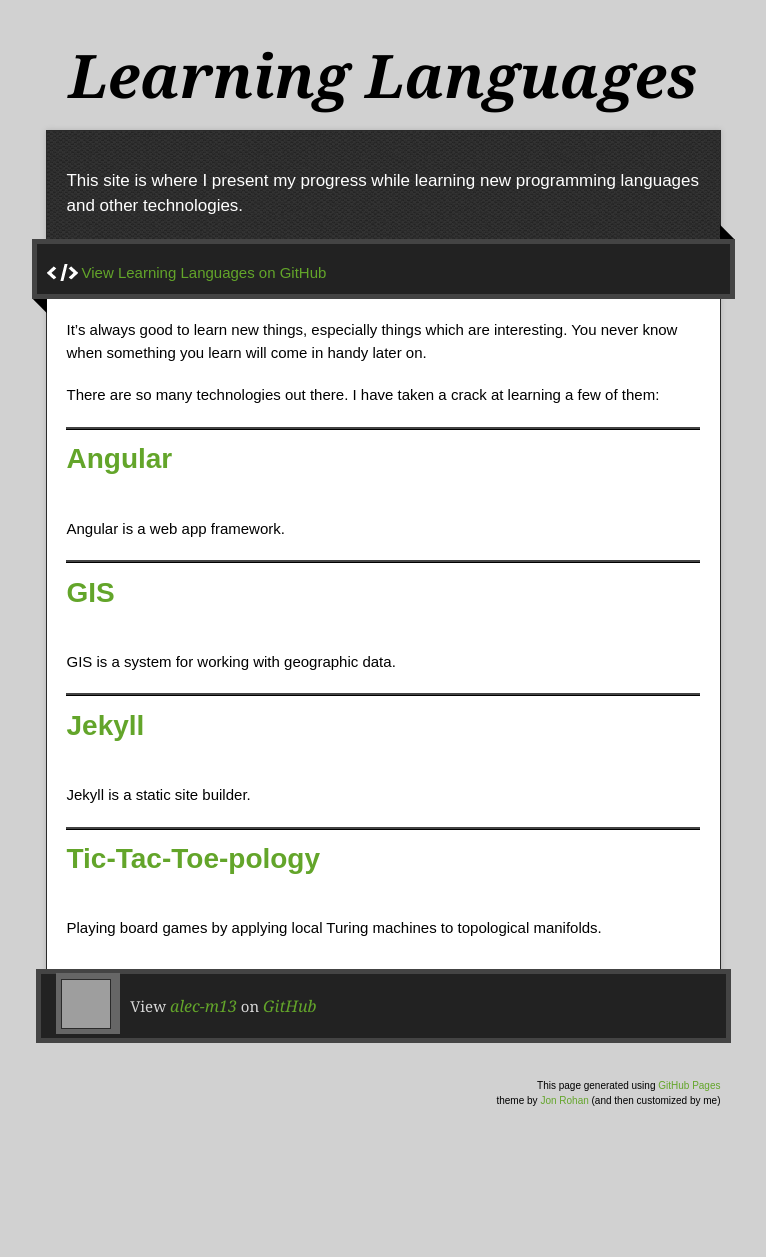
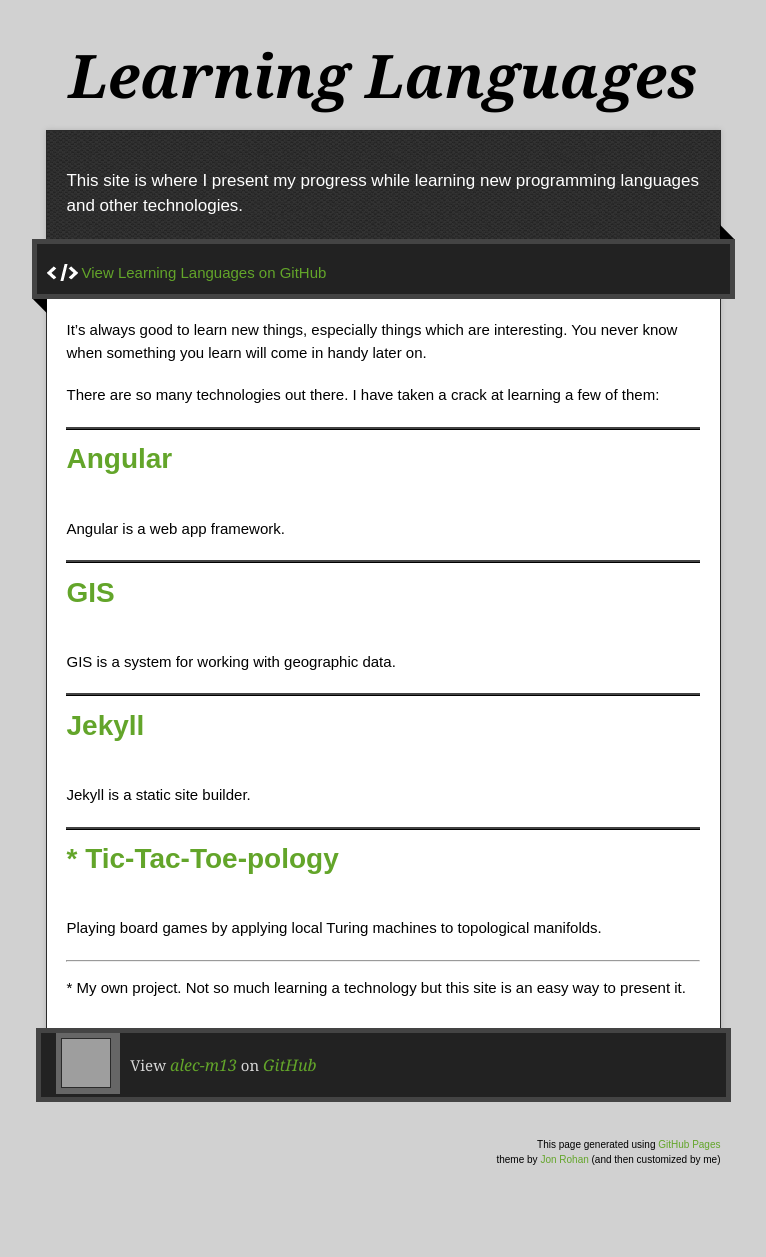
Before and after one commit to alec-m13/alec-m13.github.io, a Jekyll site: the page built from index.md, in a window 1280 px wide. Shown: the whole page, without its empty margins (257-1023 px from the left). Built offline with Jekyll 4.4.1, drawn with Linux system fonts in a browser that asks for light colours; before the commit the page ends 1198 px from its top, so only the background shows below that; grey boxes are pictures that could not be loaded.

Commit message:
not a real learning language

```diff
--- a/index.md
+++ b/index.md
@@ -7,6 +7,16 @@
 There are so many technologies out there. I have taken a crack at learning a few of them:
 
 {% for home in site.homes %}
-<h1><a href="{{ home.url }}">{{ home.title }}</a></h1>
+{% capture realLanguageStar %}
+  {% if home.inventor %}
+    *
+  {% endif %}
+{% endcapture %}
+
+<h1><a href="{{ home.url }}">{{ realLanguageStar }}{{ home.title }}</a></h1>
 <p>{{ home.description }}</p>
 {% endfor %}
+
+______
+
+\* My own project. Not so much learning a technology but this site is an easy way to present it.
```
Also changed, not shown: _homes/tictactoepology.md (+1 -0 lines).
